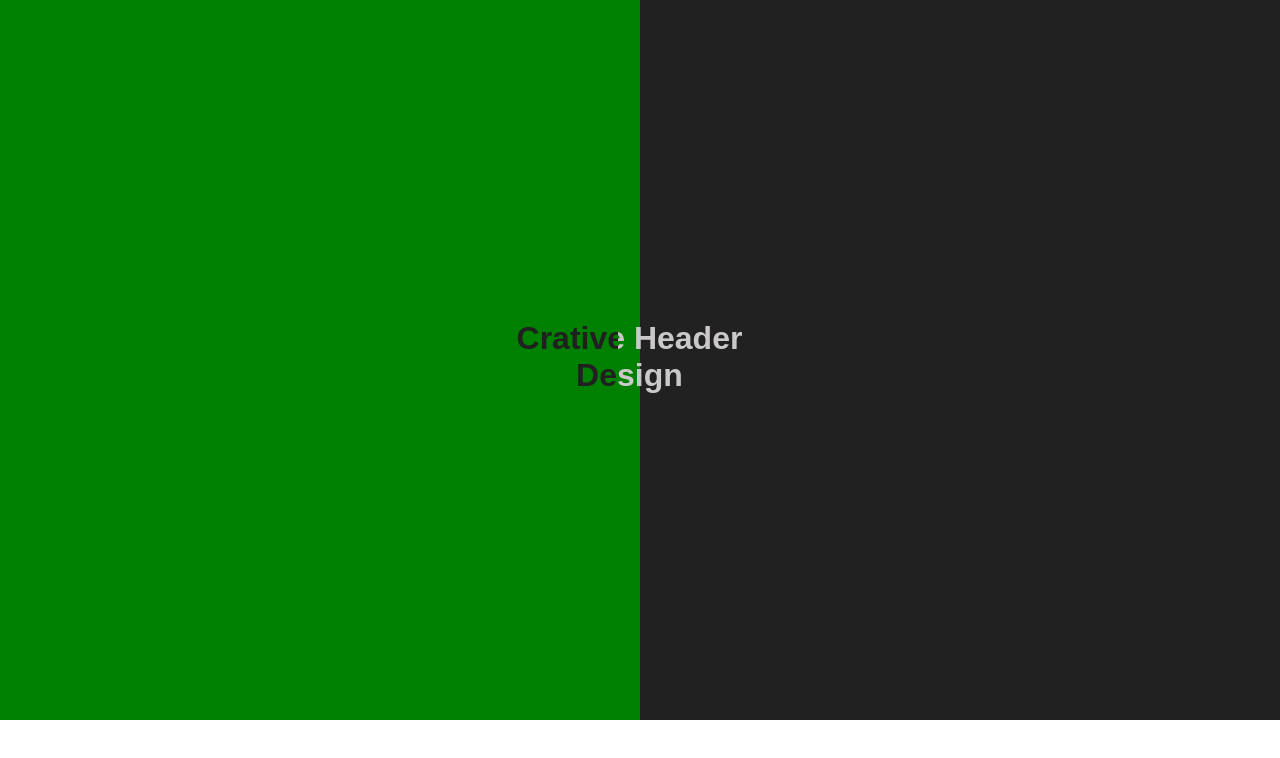
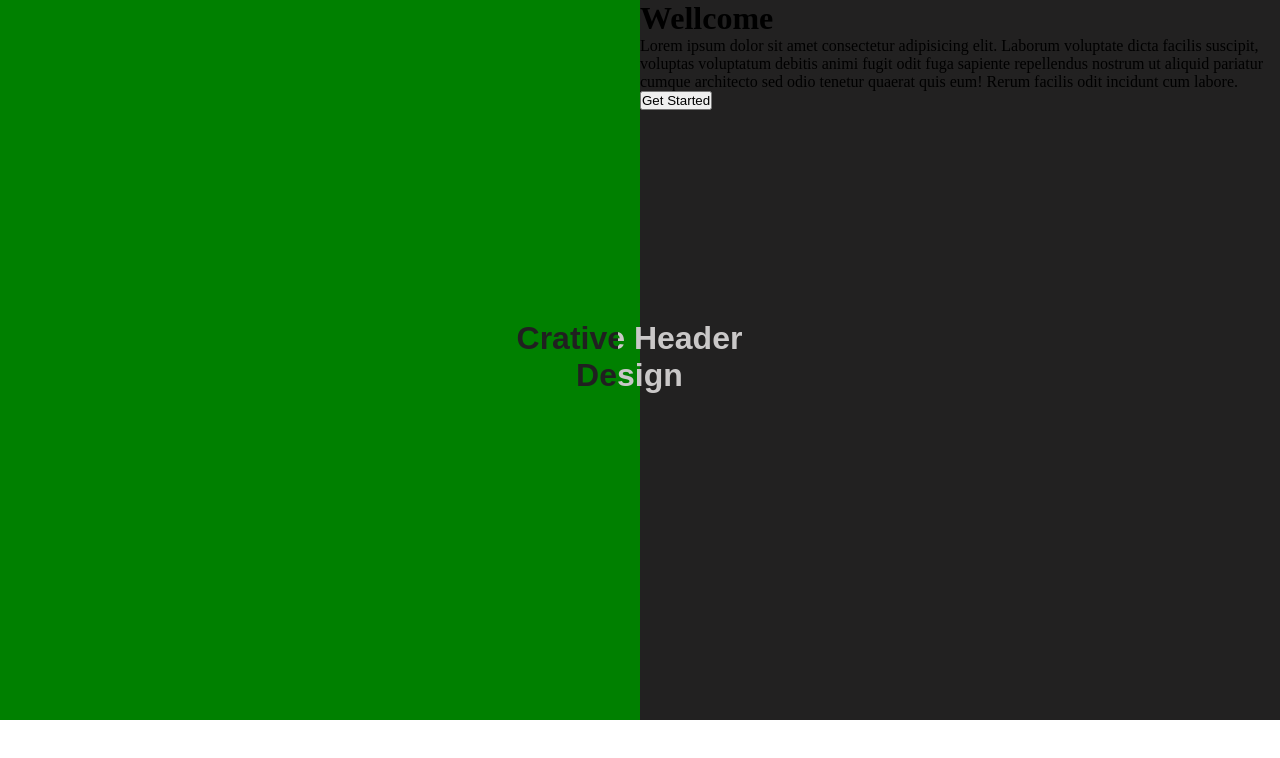
Before and after one commit to Douzandeh/Header_Project_1, a plain HTML site: page index.html in a window 1280 px wide. Drawn offline with Linux system fonts and the light colour scheme.

Commit message:
Complete the HTML structure on the right side of the page

```diff
--- a/index.html
+++ b/index.html
@@ -12,7 +12,11 @@
         <h1 class="text">Crative Header <br> Design</h1>
         <div class="header">
             <div class="left"></div>
-            <div class="right"></div>
+            <div class="right">
+                <h1 class="wellcome">Wellcome</h1>
+                <p class="paragrapgh">Lorem ipsum dolor sit amet consectetur adipisicing elit. Laborum voluptate dicta facilis suscipit, voluptas voluptatum debitis animi fugit odit fuga sapiente repellendus nostrum ut aliquid pariatur cumque architecto sed odio tenetur quaerat quis eum! Rerum facilis odit incidunt cum labore.</p>
+                <button class="btn">Get Started</button>
+            </div>
         </div>
     </div>
 </body>
```
